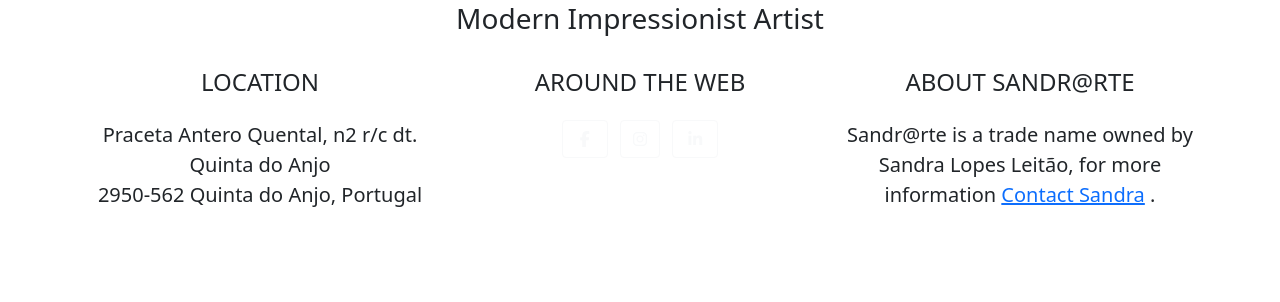
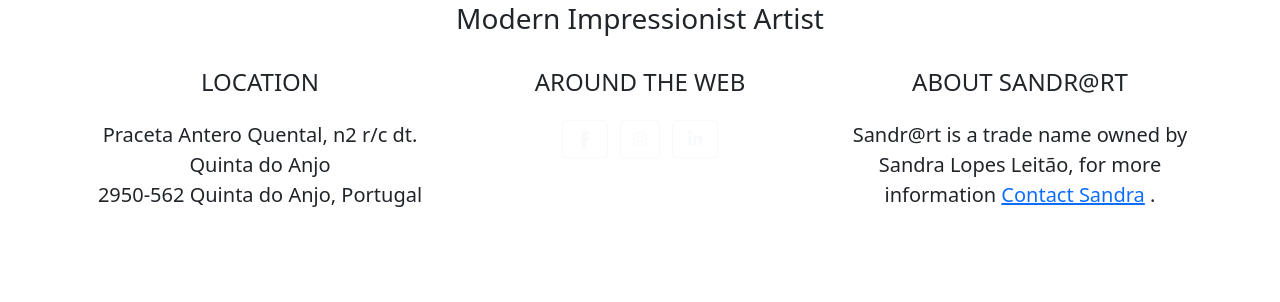
Before and after one commit to veraleitaodev/sandra_art, a Django app: page / in a window 1280 px wide. Shown: the part 78-380 px from the top of the page. Run offline with Django 3.2, Linux system fonts and the light colour scheme; some libraries are stand-ins or nearby versions.

Commit message:
added content to homepage

```diff
--- a/templates/base.html
+++ b/templates/base.html
@@ -144,9 +144,9 @@
                 </div>
                 <!-- Footer About Text-->
                 <div class="col-lg-4">
-                    <h4 class="text-uppercase mb-4">About Sandr@rte</h4>
+                    <h4 class="text-uppercase mb-4">About Sandr@rt</h4>
                     <p class="lead mb-0">
-                        Sandr@rte is a trade name owned by Sandra Lopes Leitão, for more information
+                        Sandr@rt is a trade name owned by Sandra Lopes Leitão, for more information
                         <a href="#">Contact Sandra</a>
                         .
                     </p>
```
Also changed, not shown: media/logo_white.png (added).
